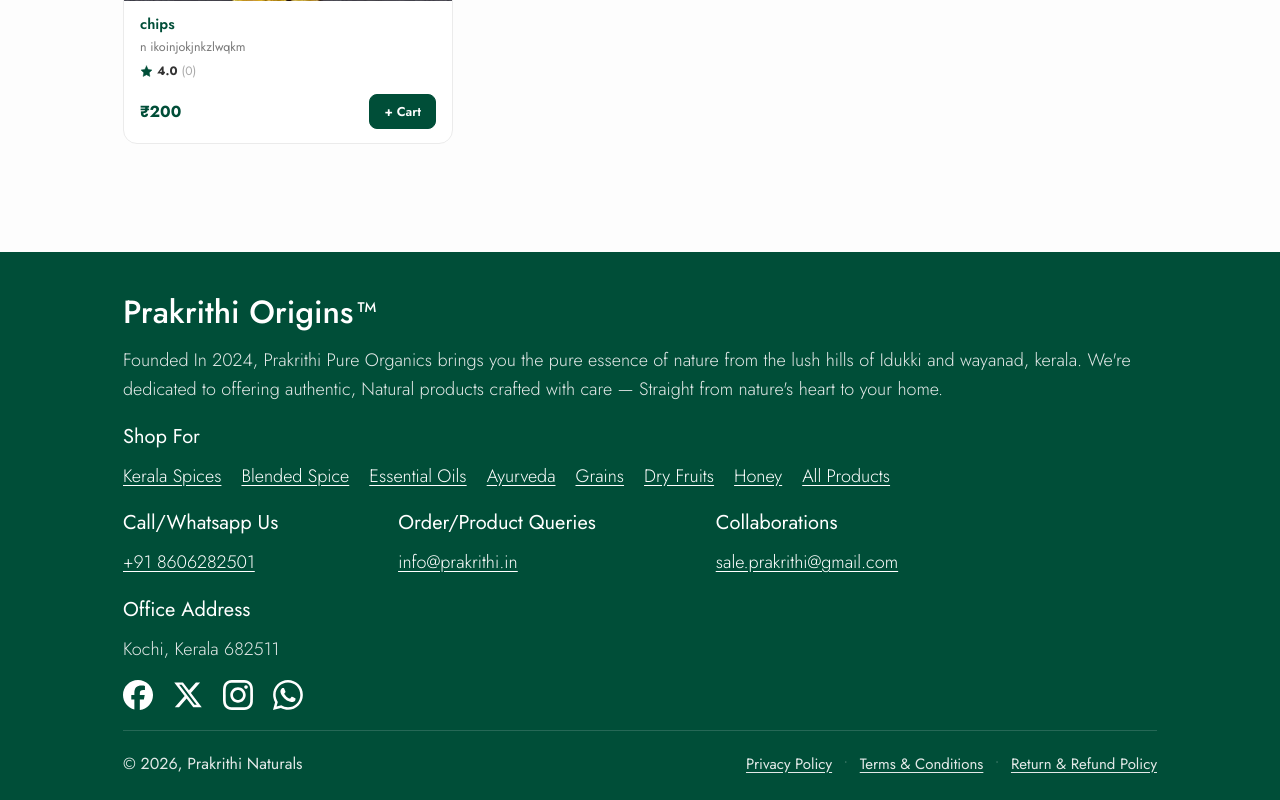
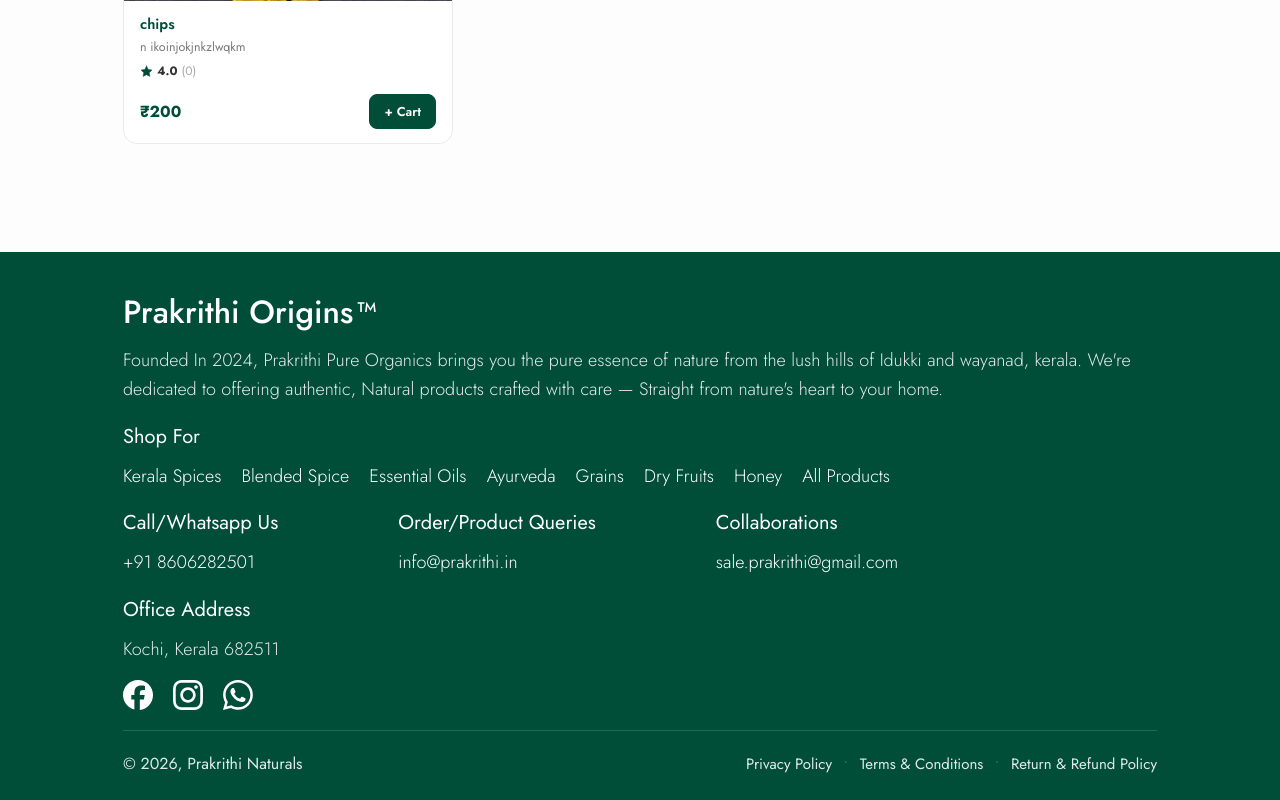
Before and after one commit to prakrithi2026/prakrithi, a React (Vite) app in the folder frondend/: page /shop in a window 1280 px wide. Shown: the part 1638-2438 px from the top of the page. Built offline with nearby package versions, Linux system fonts and the light colour scheme; no server answers; a web font is replaced by a local one.

Commit message:
Remove underlines and Twitter icon from footer

```diff
--- a/frondend/src/components/storefront/Footer.css
+++ b/frondend/src/components/storefront/Footer.css
@@ -69,8 +69,7 @@
   font-size: 18px;
   font-weight: 300;
   color: #fff;
-  text-decoration: underline;
-  text-underline-offset: 3px;
+  text-decoration: none;
 }
 
 .shop-links a:hover {
@@ -89,8 +88,7 @@
   font-family: 'Jost', sans-serif;
   font-size: 18px;
   font-weight: 300;
-  text-decoration: underline;
-  text-underline-offset: 3px;
+  text-decoration: none;
   color: #fff;
 }
 
@@ -153,8 +151,7 @@
   font-family: 'Jost', sans-serif;
   font-size: 15px;
   color: #E3E9E8;
-  text-decoration: underline;
-  text-underline-offset: 3px;
+  text-decoration: none;
   transition: opacity 0.2s;
 }
 
--- a/frondend/src/components/storefront/Footer.jsx
+++ b/frondend/src/components/storefront/Footer.jsx
@@ -68,13 +68,6 @@ export default function Footer() {
               </svg>
             </a>
           )}
-          {footer.socialLinks.twitter && (
-            <a href={footer.socialLinks.twitter} aria-label="X / Twitter">
-              <svg width="30" height="30" viewBox="0 0 30 30" fill="none" xmlns="http://www.w3.org/2000/svg">
-                <path d="M22.9079 2.37988H27.1247L17.9121 12.9092L28.75 27.2373H20.264L13.6175 18.5474L6.01243 27.2373H1.79304L11.6468 15.975L1.25 2.37988H9.95139L15.9592 10.3228L22.9079 2.37988ZM21.4279 24.7134H23.7645L8.68174 4.7713H6.17433L21.4279 24.7134Z" fill="white"/>
-              </svg>
-            </a>
-          )}
           {footer.socialLinks.instagram && (
             <a href={footer.socialLinks.instagram} aria-label="Instagram">
               <svg width="30" height="30" viewBox="0 0 30 30" fill="none" xmlns="http://www.w3.org/2000/svg">
```
